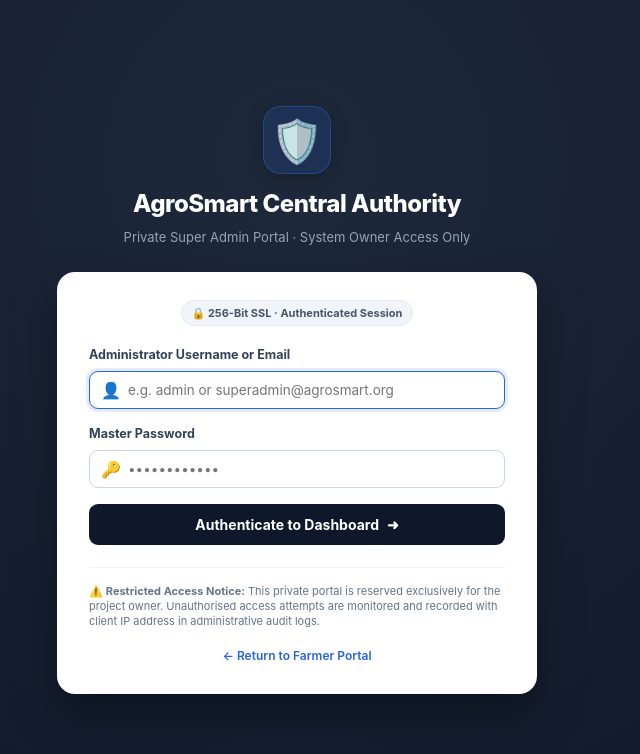
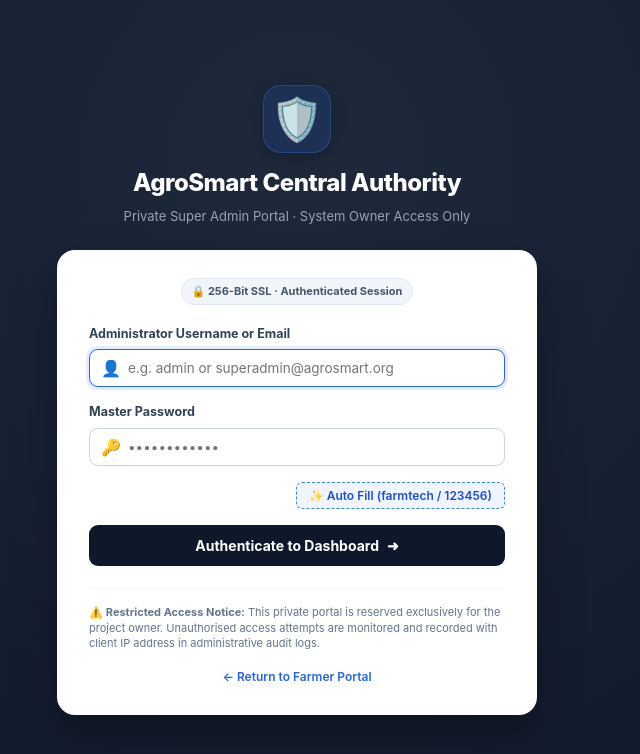
Before and after one commit to jashwanthreddychalla2007-svg/smart-irrigation, a Flask app: page /admin/login in a window 1280 px wide. Shown: the top 754 px of the page, without its empty margins (343-983 px from the left). Run offline with Flask 3, Linux system fonts and the light colour scheme.

Commit message:
fix: Display farmtech user accounts in admin tables and add 1-click admin navigation

```diff
--- a/app.py
+++ b/app.py
@@ -1729,8 +1729,6 @@ def admin_required(f):
                 return jsonify({"error": "Administrative authentication required.", "authenticated": False}), 401
 
             # Browser page routes (e.g. /admin)
-            if session.get("farmer_id"):
-                return redirect("/admin/login?error=forbidden"), 302
             return redirect("/admin/login"), 302
         return f(*args, **kwargs)
     return decorated_function
--- a/src/admin_manager.py
+++ b/src/admin_manager.py
@@ -352,12 +352,10 @@ def get_admin_dashboard_kpis() -> Dict[str, Any]:
     init_admin_db()
     conn = get_db_connection()
     try:
-        # Genuine registered farmers filter (must have non-empty username & password, not in admins)
+        # Genuine registered farmers filter (must have non-empty username & password)
         registered_farmer_filter = """
             f.username IS NOT NULL AND TRIM(f.username) != ''
             AND f.password_hash IS NOT NULL AND TRIM(f.password_hash) != ''
-            AND LOWER(TRIM(f.username)) NOT IN (SELECT LOWER(TRIM(username)) FROM admins WHERE username IS NOT NULL)
-            AND f.id NOT IN (SELECT id FROM admins)
         """
 
         # Farmer counts
@@ -486,8 +484,6 @@ def get_all_farmers_admin(
             LEFT JOIN farm_sections fs ON f.id = fs.farmer_id
             WHERE f.username IS NOT NULL AND TRIM(f.username) != ''
               AND f.password_hash IS NOT NULL AND TRIM(f.password_hash) != ''
-              AND LOWER(TRIM(f.username)) NOT IN (SELECT LOWER(TRIM(username)) FROM admins WHERE username IS NOT NULL)
-              AND f.id NOT IN (SELECT id FROM admins)
         """
         params = []
 
--- a/static/admin.js
+++ b/static/admin.js
@@ -1216,6 +1216,10 @@
             if (el.monAccountsBadge) el.monAccountsBadge.textContent = `${s.total_farmers || 0} Accounts`;
             if (el.navActivityCount) el.navActivityCount.textContent = s.total_activities || 0;
 
+            if (!allFarmers || allFarmers.length === 0) {
+                const fRes = await fetch("/api/admin/farmers");
+                if (fRes.ok) allFarmers = await fRes.json();
+            }
             renderAccountsUsageTable(allFarmers, s.top_users || []);
         } catch (err) {
             console.error("Failed to load accounts summary:", err);
--- a/templates/admin_login.html
+++ b/templates/admin_login.html
@@ -56,6 +56,12 @@
                     </div>
                 </div>
 
+                <div style="margin: 10px 0 16px 0; display: flex; justify-content: flex-end;">
+                    <button type="button" id="btnAdminAutofill" style="background: rgba(59, 130, 246, 0.08); border: 1px dashed #3b82f6; border-radius: 6px; padding: 5px 12px; font-size: 12px; font-weight: 600; color: #1d4ed8; cursor: pointer;">
+                        ✨ Auto Fill (farmtech / 123456)
+                    </button>
+                </div>
+
                 <!-- Error & Feedback Notice -->
                 <div id="adminLoginFeedback" class="admin-feedback-box" style="display: none;" role="alert"></div>
 
@@ -82,6 +88,15 @@
         const adminLoginFeedback = document.getElementById("adminLoginFeedback");
         const btnAdminLogin = document.getElementById("btnAdminLogin");
         const adminLoginBtnText = document.getElementById("adminLoginBtnText");
+        const btnAdminAutofill = document.getElementById("btnAdminAutofill");
+
+        if (btnAdminAutofill) {
+            btnAdminAutofill.addEventListener("click", () => {
+                document.getElementById("adminUsername").value = "farmtech";
+                document.getElementById("adminPassword").value = "123456";
+                adminLoginFeedback.style.display = "none";
+            });
+        }
 
         adminLoginForm.addEventListener("submit", async (e) => {
             e.preventDefault();
--- a/templates/index.html
+++ b/templates/index.html
@@ -140,6 +140,12 @@
                 </div>
             </div>
 
+            <!-- Direct Super Admin Link -->
+            <a href="/admin/login" class="btn-topbar-admin" id="topbarAdminBtn" target="_blank" title="Open Super Admin Portal" style="text-decoration:none; display:inline-flex; align-items:center; gap:5px; padding:7px 12px; background:rgba(37, 99, 235, 0.08); color:#2563eb; border:1px solid rgba(37, 99, 235, 0.25); border-radius:8px; font-size:12px; font-weight:700; transition:all 0.2s;">
+                <span>🛡️</span>
+                <span>Super Admin ↗</span>
+            </a>
+
             <!-- Direct Logout Link -->
             <a href="/logout" class="btn-topbar-logout" id="topbarLogoutBtn" title="Sign Out of Farmer Account" style="text-decoration:none; display:inline-flex; align-items:center; gap:5px; padding:7px 12px; background:rgba(220, 38, 38, 0.08); color:#dc2626; border:1px solid rgba(220, 38, 38, 0.25); border-radius:8px; font-size:12px; font-weight:700; transition:all 0.2s;">
                 <span>🚪</span>
```
